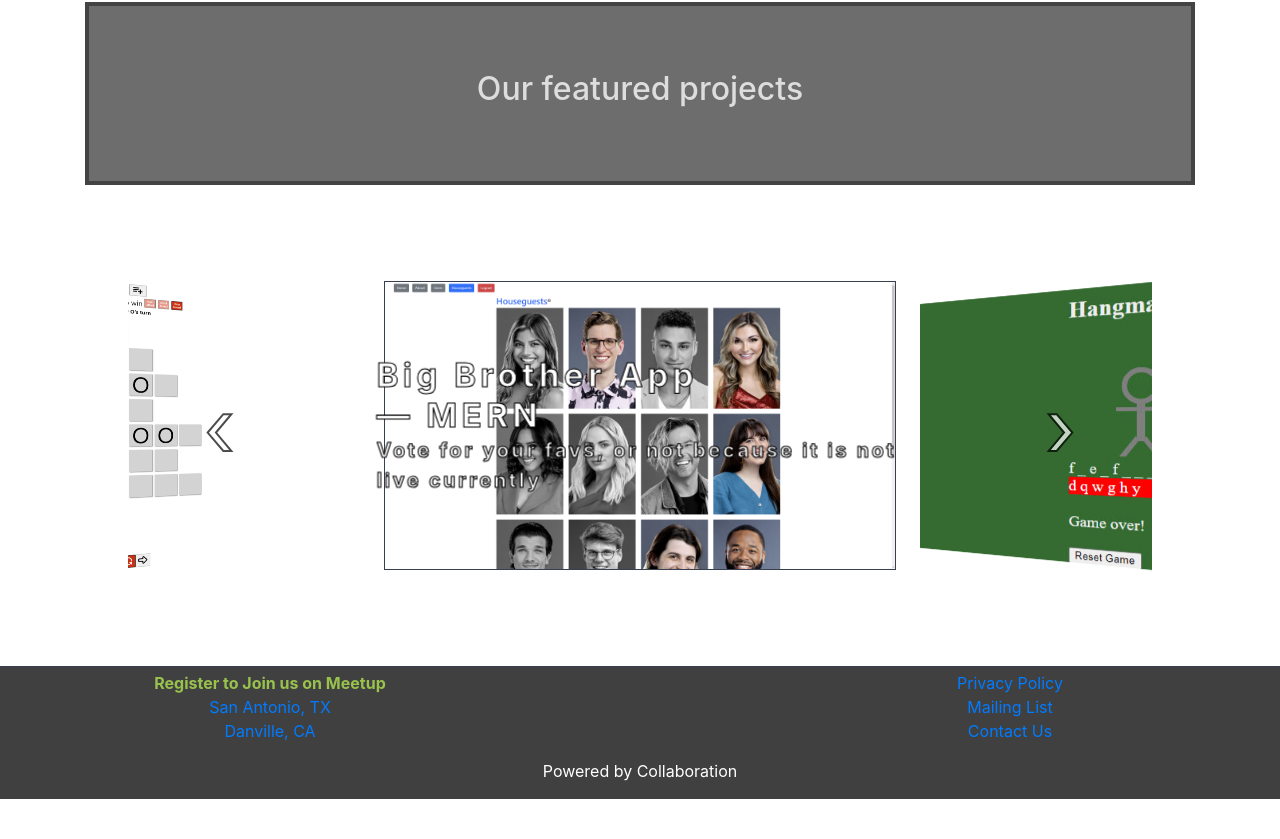
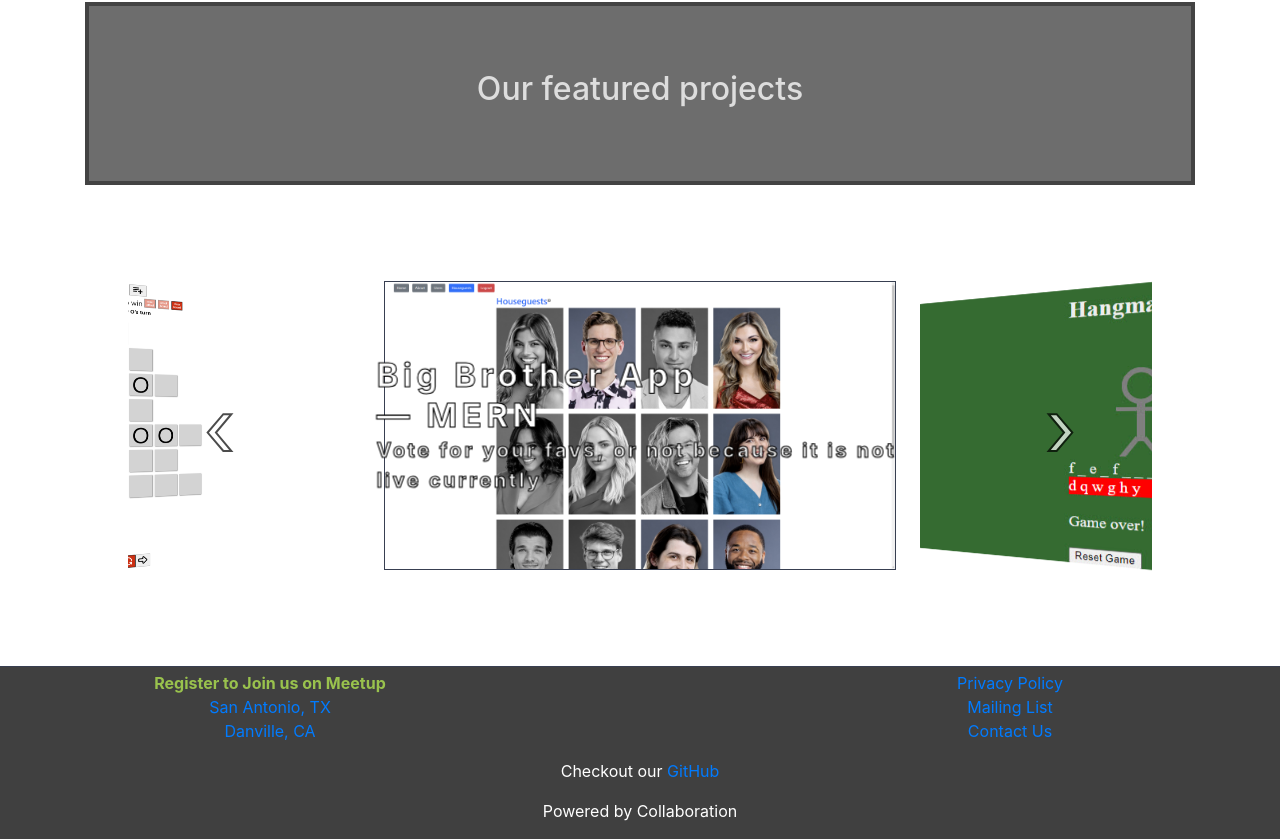
Before and after one commit to collaboracode/2022website, a Next.js app: page / in a window 1280 px wide. Shown: the part 1319-2158 px from the top of the page. Before the commit the page ends 2118 px from the top, so only its background shows below. Built offline with nearby package versions, Linux system fonts and the light colour scheme.

Commit message:
Add Github link to footer

```diff
--- a/components/layout.jsx
+++ b/components/layout.jsx
@@ -200,6 +200,7 @@
             </Col>
           </Row>
         <div className='thinRow'>
+          <p className='powered'>Checkout our <a href='https://github.com/collaboracode'>GitHub</a></p>
           <p className='powered'>Powered by Collaboration</p>
         </div>
         </Container>
```
